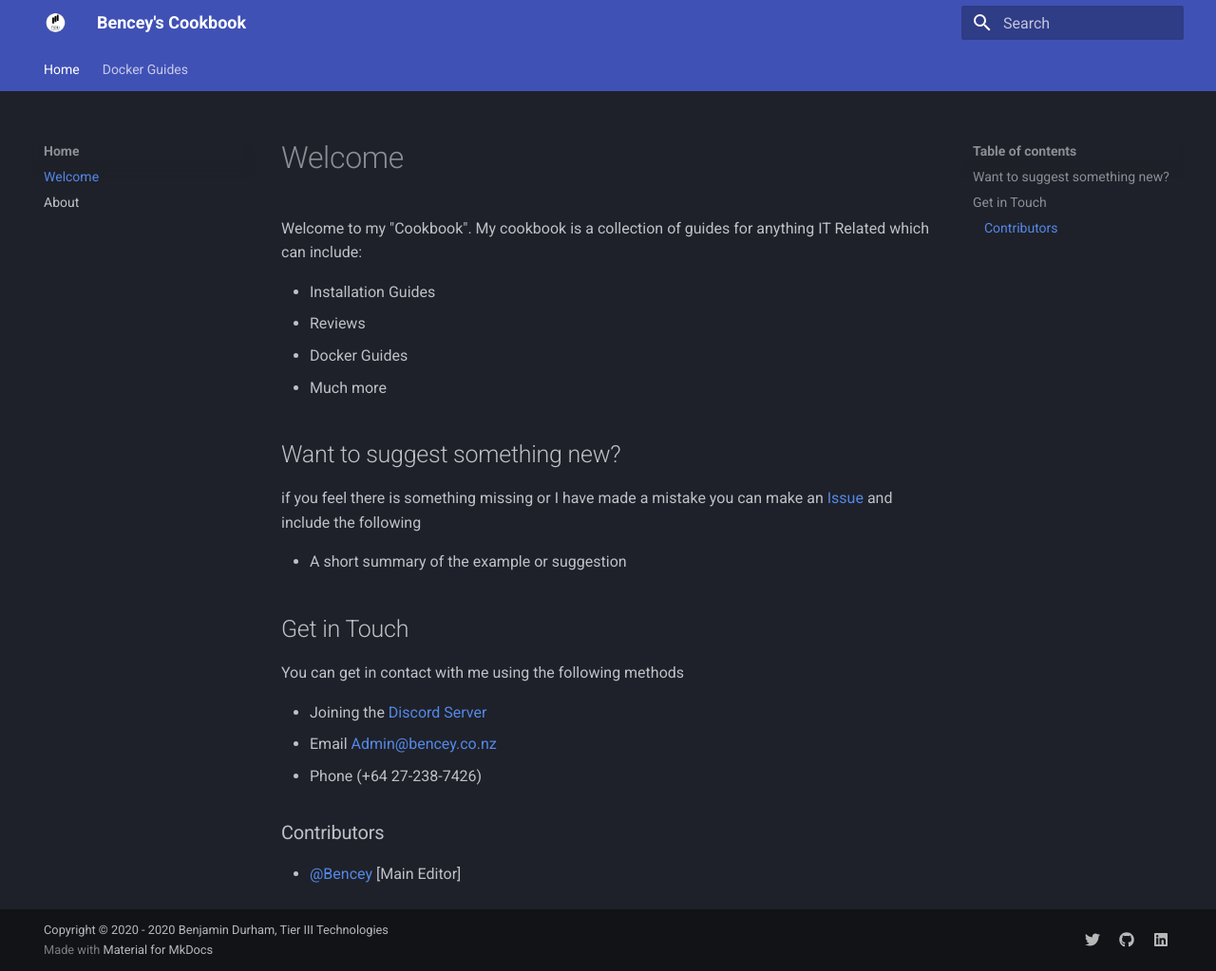
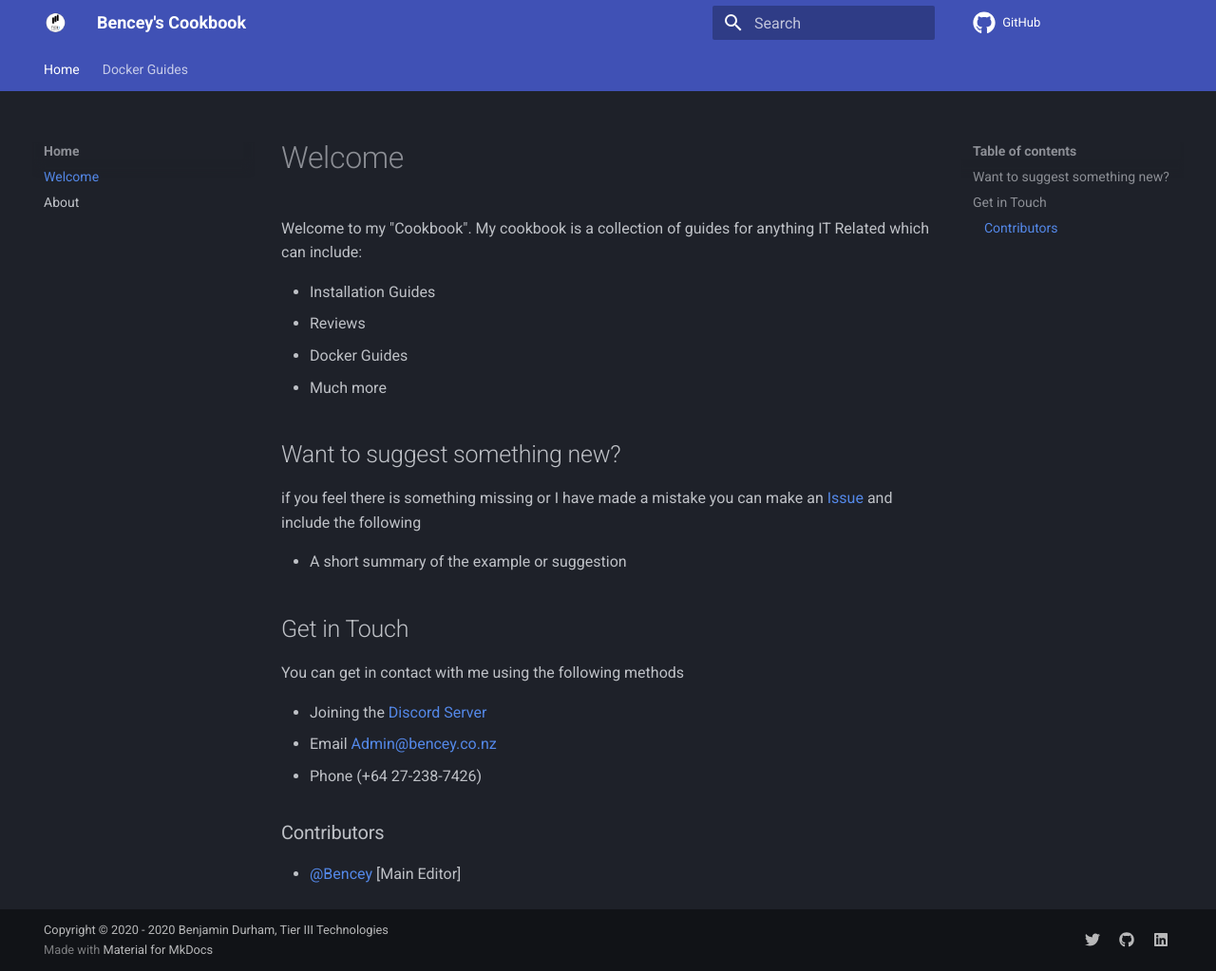
Before and after one commit to Bencey/cookbook, an MkDocs documentation site: the page built from docs/index.md, in a window 1280 px wide and 1023 px high. Shown: the whole window at 95% size. Built offline with MkDocs 1.6.1 and Material for MkDocs 9.7.7, drawn with Linux system fonts in a browser that asks for light colours; comment, search, counter and statistics services are not loaded.

Commit message:
Github repo

```diff
--- a/mkdocs.yml
+++ b/mkdocs.yml
@@ -2,6 +2,8 @@ site_name: Bencey's Cookbook
 site_description: Bencey's Cookbook is a collection of guides for a wide variety of things such as docker swarm, Installation Guides, Reviews, and more
 site_author: Benjamin Durham
 copyright: 'Copyright &copy; 2020 - 2020 Benjamin Durham, Tier III Technologies'
+
+repo_url: https://github.com/Bencey/cookbook
 
 
 nav:
@@ -32,6 +34,8 @@ theme:
   name: material
   favicon: images/favicon.png
   logo: images/logo.png
+  icon:
+    repo: fontawesome/brands/github
   palette:
     scheme: slate
   features:
```
